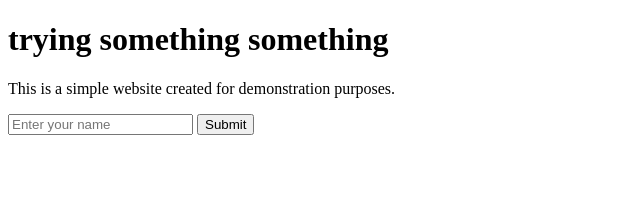
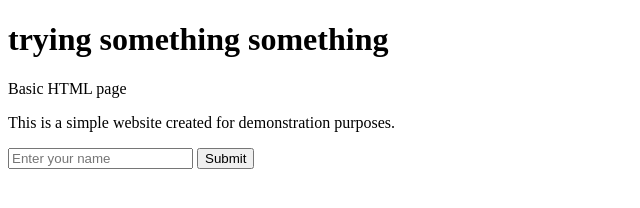
Before and after one commit to Shiny212/SHINY-BELSIYA-WIPRO-SDET-PLAYWRIGHT, a plain HTML site: page Day 1/index.html in a window 1280 px wide. Shown: the whole page, without its empty margins (0-640 px from the left). Drawn offline with Linux system fonts and the light colour scheme.

Commit message:
HTML basic

```diff
--- a/Day 1/index.html
+++ b/Day 1/index.html
@@ -14,6 +14,7 @@
 </head>
 <body>
     <h1>trying something something</h1>
+    <p>Basic HTML page</p>
     <p>This is a simple website created for demonstration purposes.</p>
 
     <input id="namebox" type="text" placeholder="Enter your name">
```
